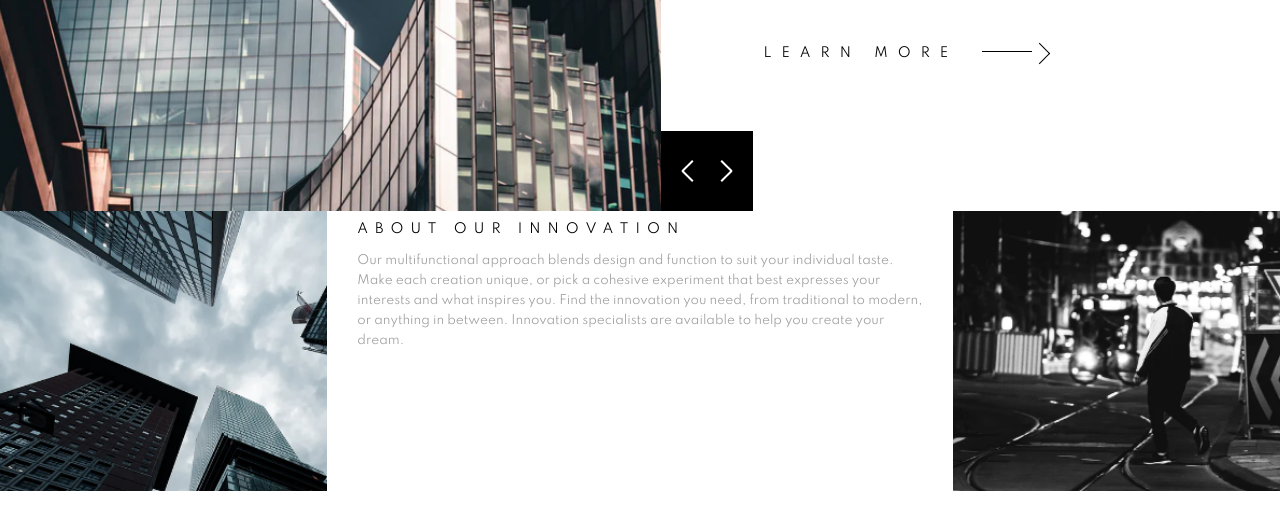
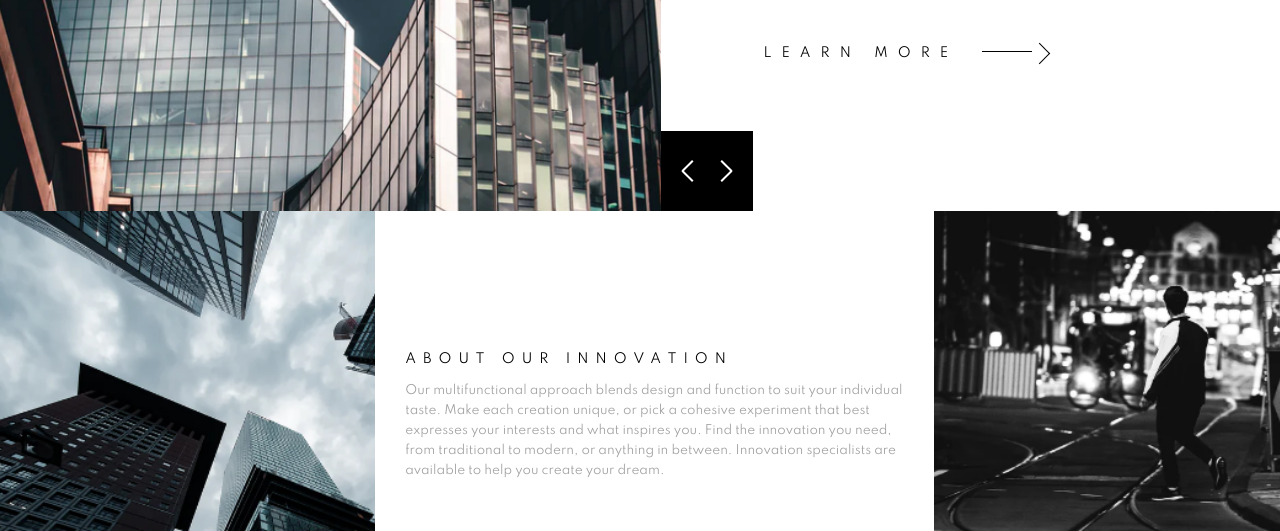
Before and after one commit to sampanchan/flex-box-week-5, a website: page index.html in a window 1280 px wide. Shown: the part 309-840 px from the top of the page. Before the commit the page ends 800 px from the top, so only its background shows below. Drawn offline with Linux system fonts and the light colour scheme.

Commit message:
updated(inclass)

```diff
--- a/src/scss/main.scss
+++ b/src/scss/main.scss
@@ -314,7 +314,7 @@ body {
 			background-size: cover;
 			background-repeat: no-repeat;
 			object-fit: fill;
-			width: 100vw;
+			width: 130vw;
 			height: 40vh;
 			&:hover{
 				background-color: rgb(193, 193, 243);
@@ -322,7 +322,7 @@ body {
 				transition: ease-in-out .3s;
 			}
 			@include mixins.bp-medium{
-				height: 35vh;
+				height: 40vh;
 			}
 		}
 		.image_two{
@@ -330,7 +330,7 @@ body {
 			background-size: cover;
 			background-repeat: no-repeat;
 			object-fit: fill;
-			width: 100vw;
+			width: 120vw;
 			height: 40vh;
 
 			&:hover{
@@ -341,14 +341,14 @@ body {
 				// transform-origin: 50% 50% 50% 50%;
 			}
 			@include mixins.bp-medium{
-				height: 35vh;
+				height: 40vh;
 			}
 		}
 		.content_second{
 			margin: 60px 30px 60px 30px;
 
 			@include mixins.bp-medium{
-				margin: auto 30px 90px;
+				margin: auto 30px 0px;
 			}
 			>h3{
 				font-size: 13px;
```
Also changed, not shown: dist/css/main.css, 1 other file.
